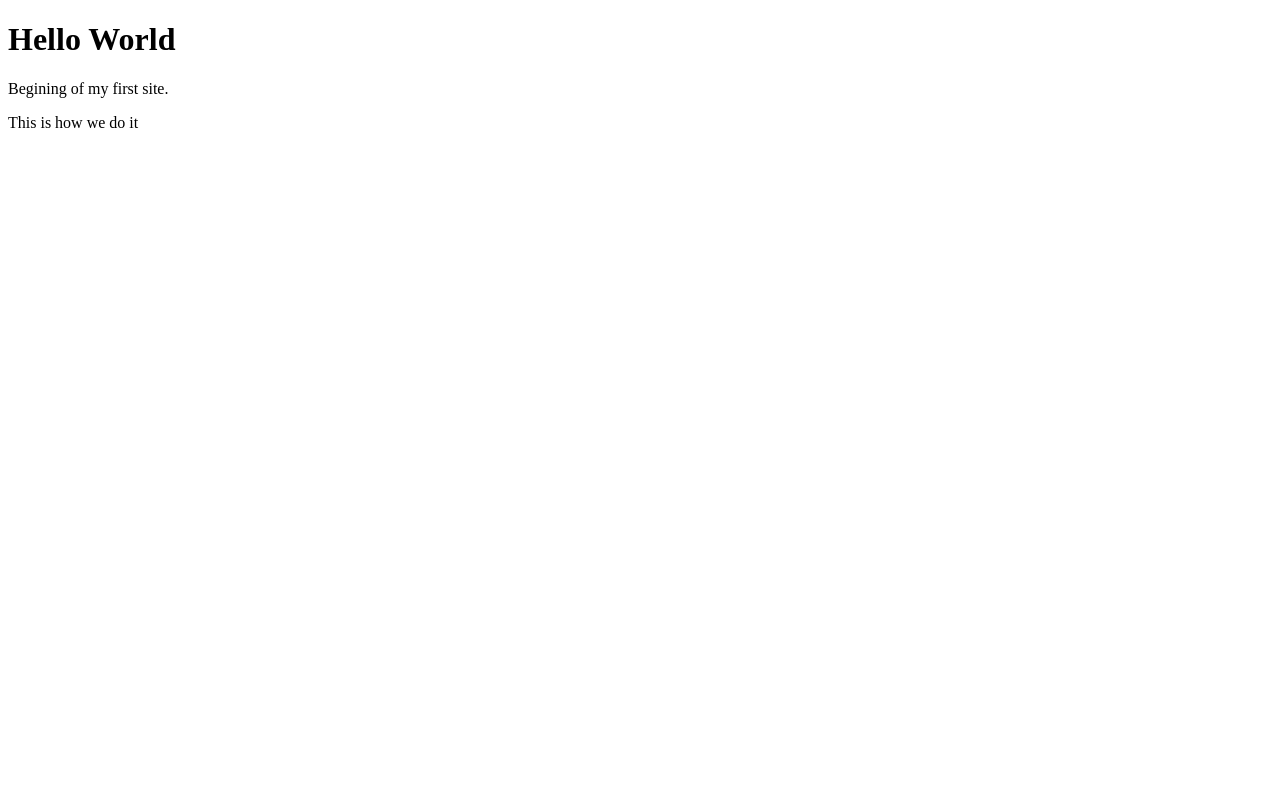
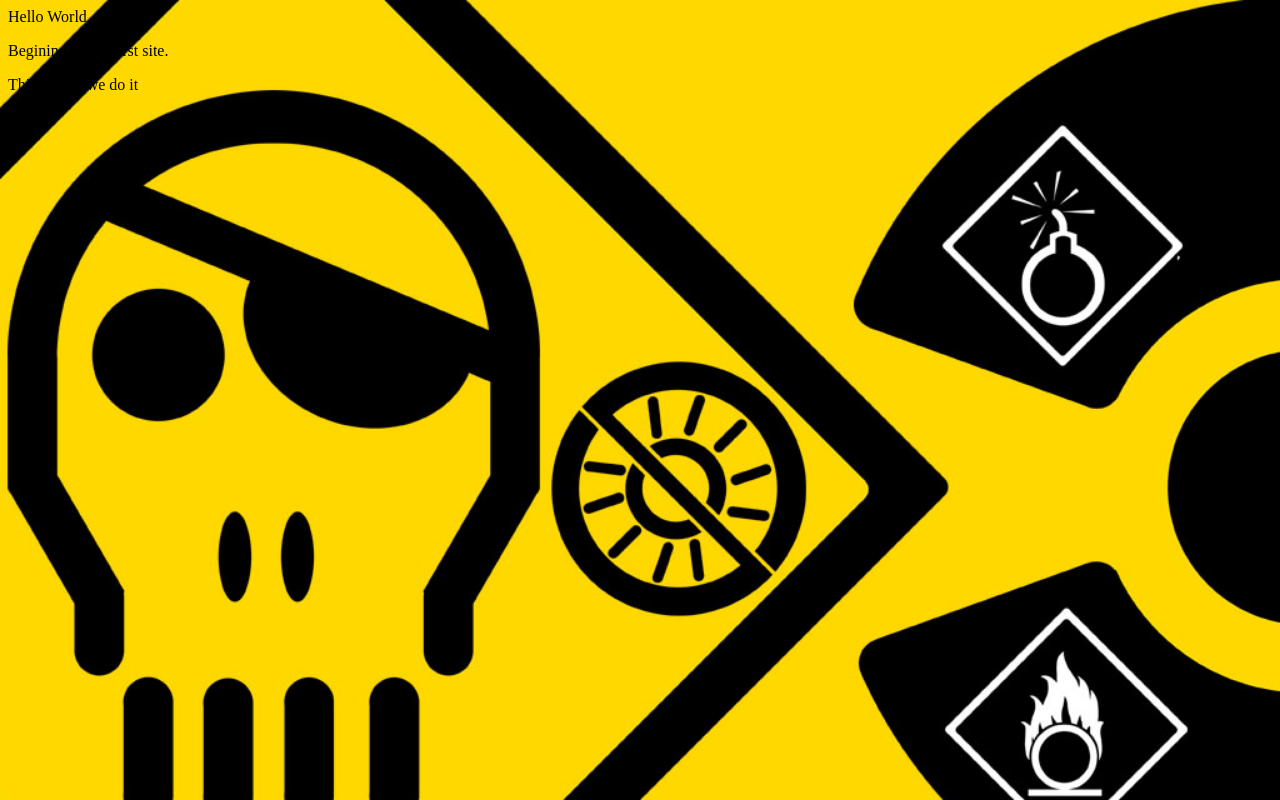
Before and after one commit to allenpell/allenpell.com, a plain HTML site: page index.html in a window 1280 px wide. Drawn offline with Linux system fonts and the light colour scheme.

Commit message:
Framework
Created frame work, img folder linked to main css and set scaling backgroung image

```diff
--- /dev/null
+++ b/css/main.css
@@ -0,0 +1,10 @@
+body,
+html {
+    min-height: 100%;
+}
+
+body{
+  background-image: url(../img/hackers-movie-wallpaper-8.jpg);
+  background-repeat: no-repeat;
+  background-size: cover;
+}
--- a/index.html
+++ b/index.html
@@ -1,10 +1,13 @@
 <!DOCTYPE html>
 <html>
-<body>
+    <head>
+        <link rel="stylesheet" href="css/main.css"
+
 
 <h1>Hello World</h1>
 <p>Begining of my first site.</p>
 <p>This is how we do it</p>
 
+    </head>
 </body>
 </html>
```
Also changed, not shown: img/hackers-movie-wallpaper-8.jpg (added).
